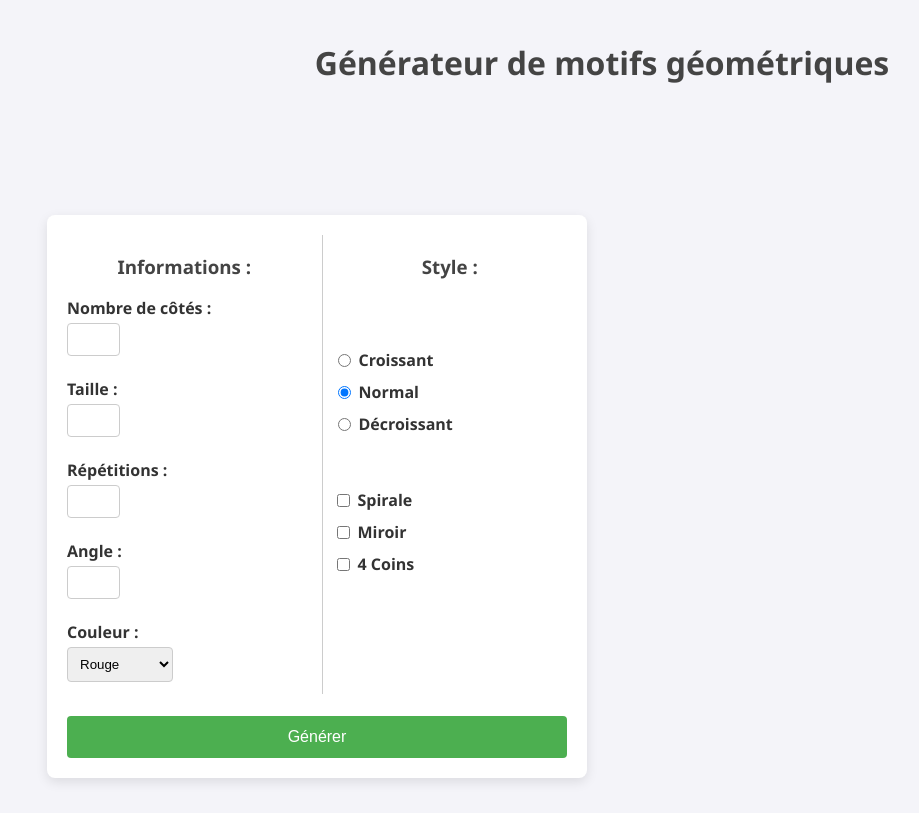
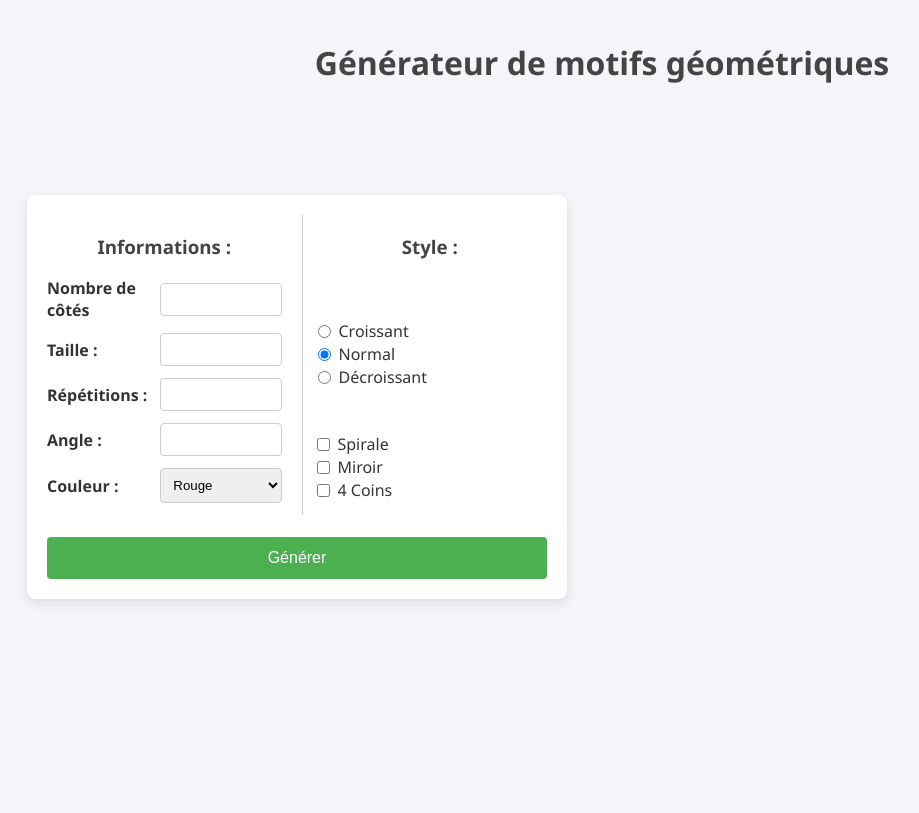
Before and after one commit to Maxfr83200/Projet_Motifs_Geometriques, a Flask app: page / in a window 1280 px wide. Shown: the whole page, without its empty margins (38-957 px from the left). After the commit the page ends 603 px from the top, so only its background shows below. Run offline with Flask 3, Linux system fonts and the light colour scheme.

Commit message:
responsivite

```diff
--- a/app.py
+++ b/app.py
@@ -1,6 +1,7 @@
 from flask import Flask, render_template, request, url_for
 from motif_generator import generer_motif
 import time
+import os
 
 app = Flask(__name__)
 
@@ -30,8 +31,14 @@ def index():
 
             image_filename = generer_motif(n_sides, taille, repetitions, angle, couleur, options)
         except Exception as e:
+            print("Erreur lors de la génération :", e)
 
-            print("Erreur lors de la génération :", e)
+    else:  # Méthode GET → supprimer motif.png s'il existe
+        motif_path = "static/images/motif.png"
+        if os.path.exists(motif_path):
+            os.remove(motif_path)
+
+
     return render_template('index.html', image_filename=image_filename, timestamp=time.time())
 
 
--- a/static/css/style.css
+++ b/static/css/style.css
@@ -35,10 +35,12 @@ body {
 
 .main-container {
     display: flex;
-    justify-content: flex-start;
-    align-items: flex-start;
-    gap: 40px;
-    padding: 40px;
+    flex-wrap: wrap;
+    justify-content: center;
+    gap: 20px;
+    padding: 20px;
+    width: 100%;
+    box-sizing: border-box;
 }
 
 /* Bloc formulaire */
@@ -57,8 +59,31 @@ body {
     top: -10px;
 }
 
+.form-group {
+    display: flex;
+    align-items: center;
+    justify-content: space-between;
+    margin-bottom: 12px;
+}
 
-h1, h2, h3 {
+.form-group label {
+    flex: 1;
+    font-weight: bold;
+}
+
+.form-group input,
+.form-group select {
+    flex: 1;
+    padding: 8px;
+    margin-left: 10px;
+    border-radius: 4px;
+    border: 1px solid #ccc;
+}
+
+
+h1,
+h2,
+h3 {
     color: #444;
     text-align: center;
 
@@ -72,29 +97,10 @@ form {
     box-shadow: 0 4px 12px rgba(0, 0, 0, 0.1);
 }
 
-label {
-    display: block;
-    margin-top: 10px;
-    font-weight: bold;
-}
 
-input[type="number"]{
-    width: 15%;
-    padding: 8px;
-    margin-top: 4px;
-    margin-bottom: 12px;
-    border-radius: 4px;
-    border: 1px solid #ccc;
-}
 
-select {
-    width: 45%;
-    padding: 8px;
-    margin-top: 4px;
-    margin-bottom: 12px;
-    border-radius: 4px;
-    border: 1px solid #ccc;
-}
+
+
 
 
 
--- a/templates/index.html
+++ b/templates/index.html
@@ -4,6 +4,8 @@
 <head>
     <title>Générateur de motifs</title>
     <link rel="stylesheet" href="../static/css/style.css">
+    <meta name="viewport" content="width=device-width, initial-scale=1.0">
+
 
 </head>
 
@@ -18,18 +20,23 @@
                     <!-- Partie gauche : entrées -->
                     <div class="form-left">
                         <h3>Informations :</h3>
-                        <label>Nombre de côtés :</label>
-                        <input type="number" name="n_sides" min="3" max="10" required><br>
-
-                        <label>Taille :</label>
+                        <div class="form-group">
+                            <label for="n_cote">Nombre de côtés</label>
+                            <input type="number" name="n_sides" id="n_sides" min="3" max="10" required>
+                        </div>
+                        <div class="form-group">
+                            <label for="taille">Taille :</label>
                             <input type="number" name="taille" min="1" max="500" required><br>
-
-                        <label>Répétitions :</label>
+                        </div>
+                        <div class="form-group">
+                            <label for="repetitions">Répétitions :</label>
                             <input type="number" name="repetitions" min="1" max="100" required><br>
-
-                        <label>Angle :</label>
+                        </div>
+                        <div class="form-group">
+                            <label for="angle">Angle :</label>
                             <input type="number" name="angle" min="0" max="260" required><br>
-
+                        </div>
+                        <div class="form-group">
                             <label for="couleur">Couleur :</label>
                             <select id="couleur" name="couleur">
                                 <option value="red">Rouge</option>
@@ -43,7 +50,9 @@
                                 <option value="brown">Marron</option>
                                 <option value="gray">Gris</option>
                                 <option value="multi">Arc en Ciel</option>
+
                             </select><br>
+                        </div>
                     </div>
 
                     <!-- Partie droite : options -->
```
Also changed, not shown: other parts of static/css/style.css (+54 -0 lines), static/images/motif.png. Lines whose indentation alone changed are shown as unchanged.
